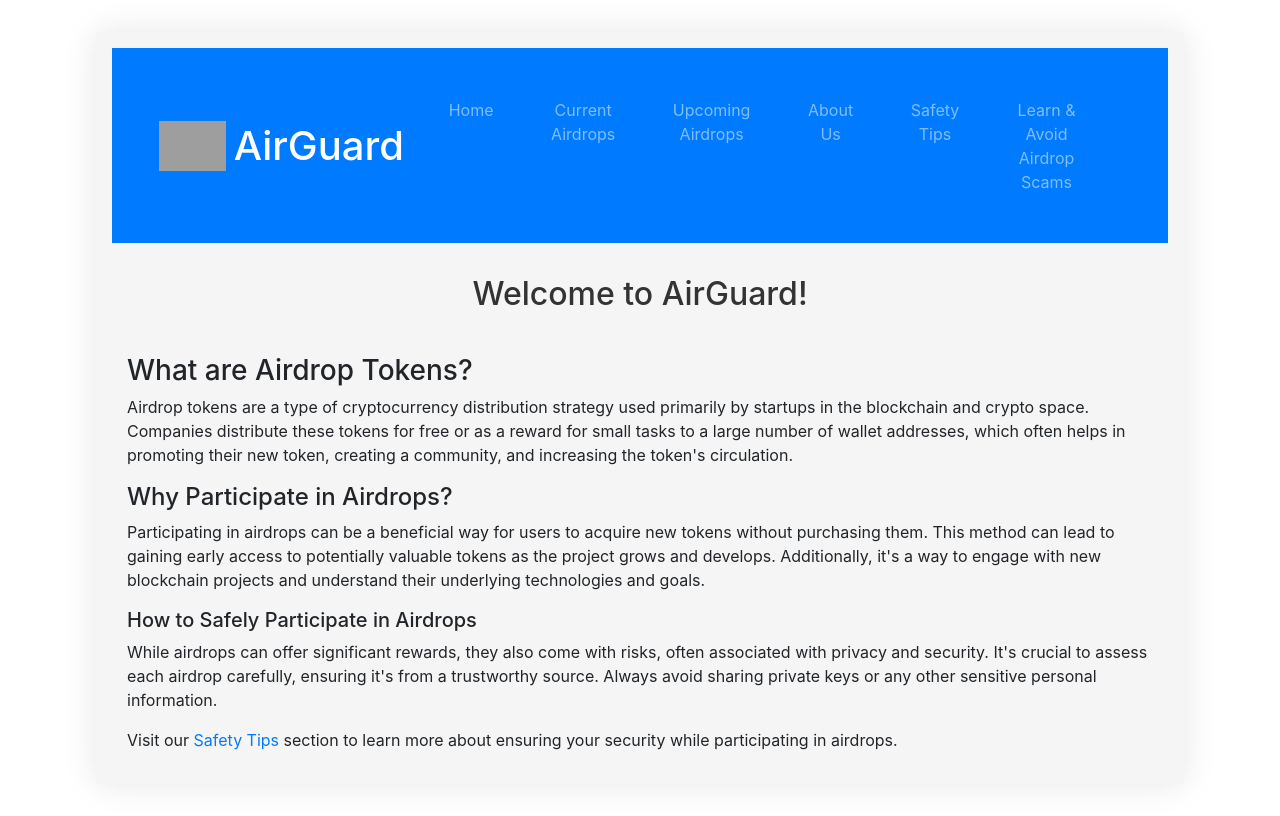
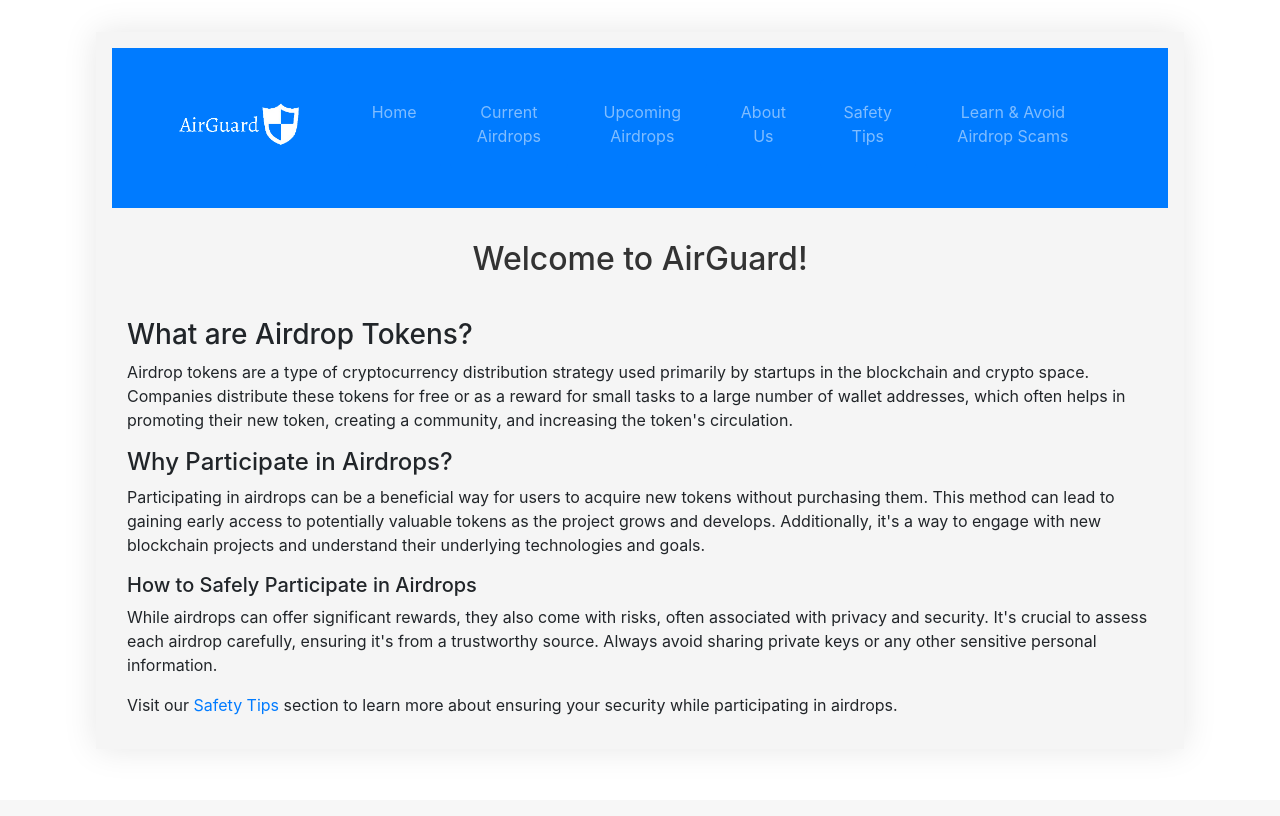
Before and after one commit to Teng-Jun/ITP_Group-23, a PHP site: page / in a window 1280 px wide. After the commit the page ends 715 px from the top, so only its background shows below. Run offline with PHP 8.4, Linux system fonts and the light colour scheme; grey boxes are pictures that could not be loaded.

Commit message:
added icons

```diff
--- a/Website Related/AirGuard/aboutus.php
+++ b/Website Related/AirGuard/aboutus.php
@@ -6,6 +6,7 @@
     <title>About Us - Airdrop Tracker</title>
     <link rel="stylesheet" href="styles.css">
     <link rel="stylesheet" href="https://stackpath.bootstrapcdn.com/bootstrap/4.5.2/css/bootstrap.min.css">
+    <link rel="icon" type="image/png" href="image/airguard-favicon-color-32.png">
 </head>
 <body>
     <div class="wrapper">
--- a/Website Related/AirGuard/current.php
+++ b/Website Related/AirGuard/current.php
@@ -6,6 +6,7 @@
     <title>Current Airdrops - Airdrop Tracker</title>
     <link rel="stylesheet" href="styles.css">
     <link rel="stylesheet" href="https://stackpath.bootstrapcdn.com/bootstrap/4.5.2/css/bootstrap.min.css">
+    <link rel="icon" type="image/png" href="image/airguard-favicon-color-32.png">
 </head>
 <body>
     <div class="wrapper">
--- a/Website Related/AirGuard/header.php
+++ b/Website Related/AirGuard/header.php
@@ -12,8 +12,7 @@
 <header class="bg-primary text-white py-3">
     <div class="container-fluid d-flex justify-content-between align-items-center">
         <div class="d-flex align-items-center">
-            <img src="image/guard shield.png" alt="AirGuard Logo" class="logo mr-2" style="height: 50px;">
-            <h1 class="m-0">AirGuard</h1>
+            <img src="image/airguard.png" alt="AirGuard Logo" class="logo mr-2" style="height: 120px; width: auto;">
         </div>
         <nav class="navbar navbar-expand-lg navbar-dark">
             <button class="navbar-toggler" type="button" data-toggle="collapse" data-target="#navbarNav" aria-controls="navbarNav" aria-expanded="false" aria-label="Toggle navigation">
--- a/Website Related/AirGuard/index.php
+++ b/Website Related/AirGuard/index.php
@@ -4,8 +4,9 @@
     <meta charset="UTF-8">
     <meta name="viewport" content="width=device-width, initial-scale=1.0">
     <title>Airdrop Tracker</title>
+    <link rel="stylesheet" href="https://stackpath.bootstrapcdn.com/bootstrap/4.5.2/css/bootstrap.min.css">
     <link rel="stylesheet" href="styles.css">
-    <link rel="stylesheet" href="https://stackpath.bootstrapcdn.com/bootstrap/4.5.2/css/bootstrap.min.css">
+    <link rel="icon" type="image/png" href="image/airguard-favicon-color-32.png">
 </head>
 <body>
     <div class="wrapper">
--- a/Website Related/AirGuard/learn_avoid.php
+++ b/Website Related/AirGuard/learn_avoid.php
@@ -6,6 +6,7 @@
     <title>Learn & Avoid Airdrop Scams</title>
     <link rel="stylesheet" href="styles.css">
     <link rel="stylesheet" href="https://stackpath.bootstrapcdn.com/bootstrap/4.5.2/css/bootstrap.min.css">
+    <link rel="icon" type="image/png" href="image/airguard-favicon-color-32.png">
     <style>
         .container {
             display: flex;
--- a/Website Related/AirGuard/tips.php
+++ b/Website Related/AirGuard/tips.php
@@ -5,6 +5,7 @@
         <meta name="viewport" content="width=device-width, initial-scale=1.0">
         <title>Safety Tips - Airdrop Tracker</title>
         <link rel="stylesheet" href="styles.css">
+        <link rel="icon" type="image/png" href="image/airguard-favicon-color-32.png">
     </head>
     <body>
         <div class="wrapper">
--- a/Website Related/AirGuard/upcoming.php
+++ b/Website Related/AirGuard/upcoming.php
@@ -6,6 +6,7 @@
     <title>Upcoming Airdrops - Airdrop Tracker</title>
     <link rel="stylesheet" href="styles.css">
     <link rel="stylesheet" href="https://stackpath.bootstrapcdn.com/bootstrap/4.5.2/css/bootstrap.min.css">
+    <link rel="icon" type="image/png" href="image/airguard-favicon-color-32.png">
     <script src="https://cdn.jsdelivr.net/npm/chart.js"></script>
     <script src="https://cdn.jsdelivr.net/npm/chartjs-plugin-datalabels"></script>
     <style>
--- a/Website Related/AirGuard/upcoming_details.php
+++ b/Website Related/AirGuard/upcoming_details.php
@@ -6,6 +6,7 @@
     <title>Airdrop Details - Airdrop Tracker</title>
     <link rel="stylesheet" href="styles.css">
     <link rel="stylesheet" href="https://stackpath.bootstrapcdn.com/bootstrap/4.5.2/css/bootstrap.min.css">
+    <link rel="icon" type="image/png" href="image/airguard-favicon-color-32.png">
     <script src="https://cdn.jsdelivr.net/npm/chart.js"></script>
     <script src="https://cdn.jsdelivr.net/npm/chartjs-plugin-datalabels"></script>
     <style>
```
Also changed, not shown: Website Related/AirGuard/image/airguard-favicon-color-32.png (added), Website Related/AirGuard/image/airguard-favicon-color.png (added), Website Related/AirGuard/image/airguard-high-resolution-logo-transparent.png (added), Website Related/AirGuard/image/airguard-high-resolution-logo.png (added), Website Related/AirGuard/image/airguard.png (added).
